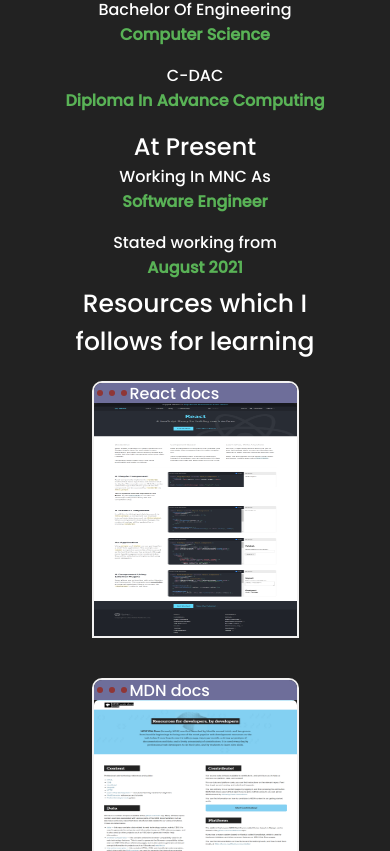
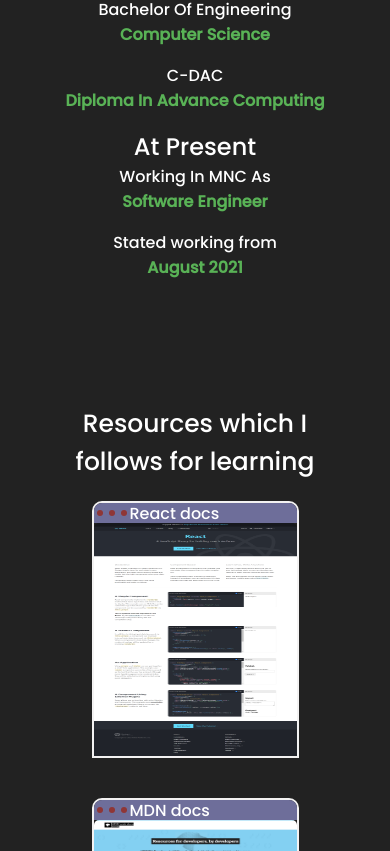
Before and after one commit to RushikeshBadhe/ReactPracise, a React (Create React App) app in the folder portfolio/: page / in a window 390 px wide. Shown: the part 1593-2444 px from the top of the page. Built offline with nearby package versions, Linux system fonts and the light colour scheme.

Commit message:
Responsiveness added

```diff
--- a/portfolio/src/components/intro/intro.css
+++ b/portfolio/src/components/intro/intro.css
@@ -1,7 +1,6 @@
 .i{
     display: flex;
     height: 100vh;
-
 }
 .i-left{
     flex: 1;
@@ -89,7 +88,8 @@
         padding: 10px;
         text-align: center;
         justify-content: center;
-        height: 50%;
+        height: 60%;
     }
 
+
 }
--- a/portfolio/src/components/resources/resources.css
+++ b/portfolio/src/components/resources/resources.css
@@ -1,5 +1,5 @@
 .r1{
-    padding-top: 140px;
+
     padding-bottom: 5px;
     padding-left: 50px;
     padding-right: 50px;
@@ -19,9 +19,9 @@
     justify-content: center;
     margin-bottom: 1px;
 }
-@media screen and (max-width:480) {
+@media screen and (max-width:480px) {
     .r1{
-      padding-top: 50px;
+      padding-top: 260px;
       padding-bottom: 10px;
        }
     .r1-list{
```
